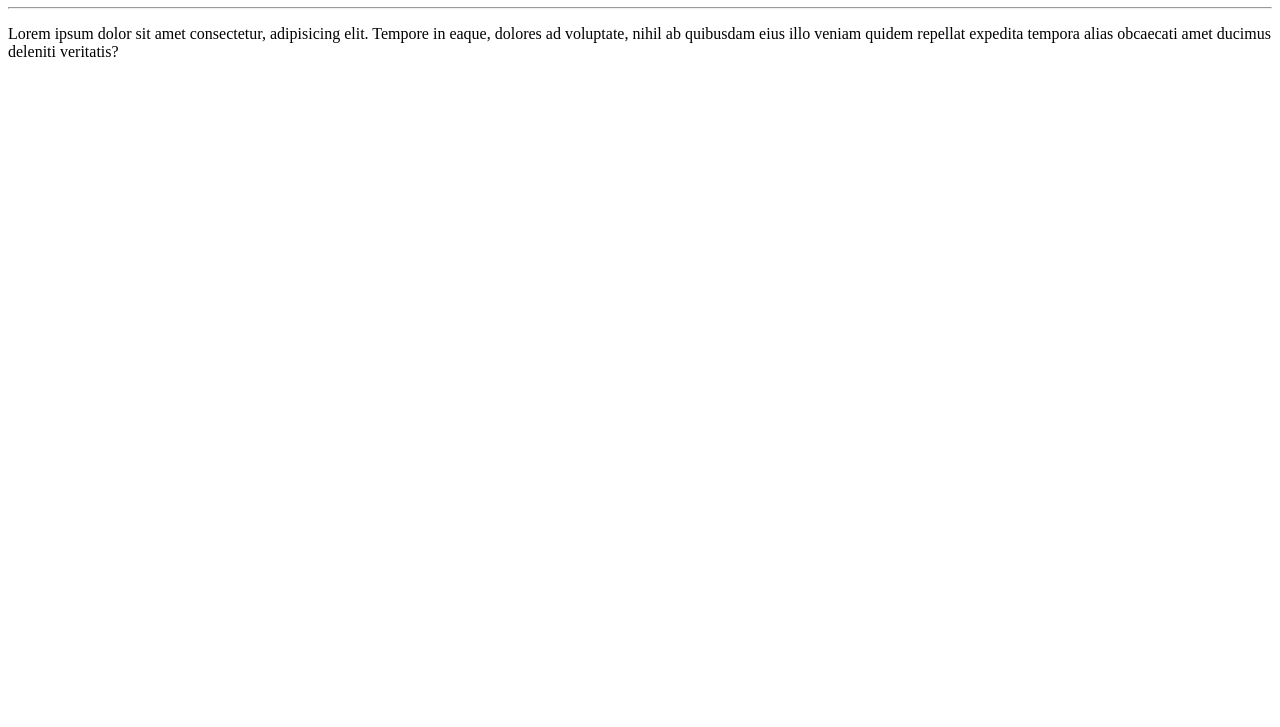
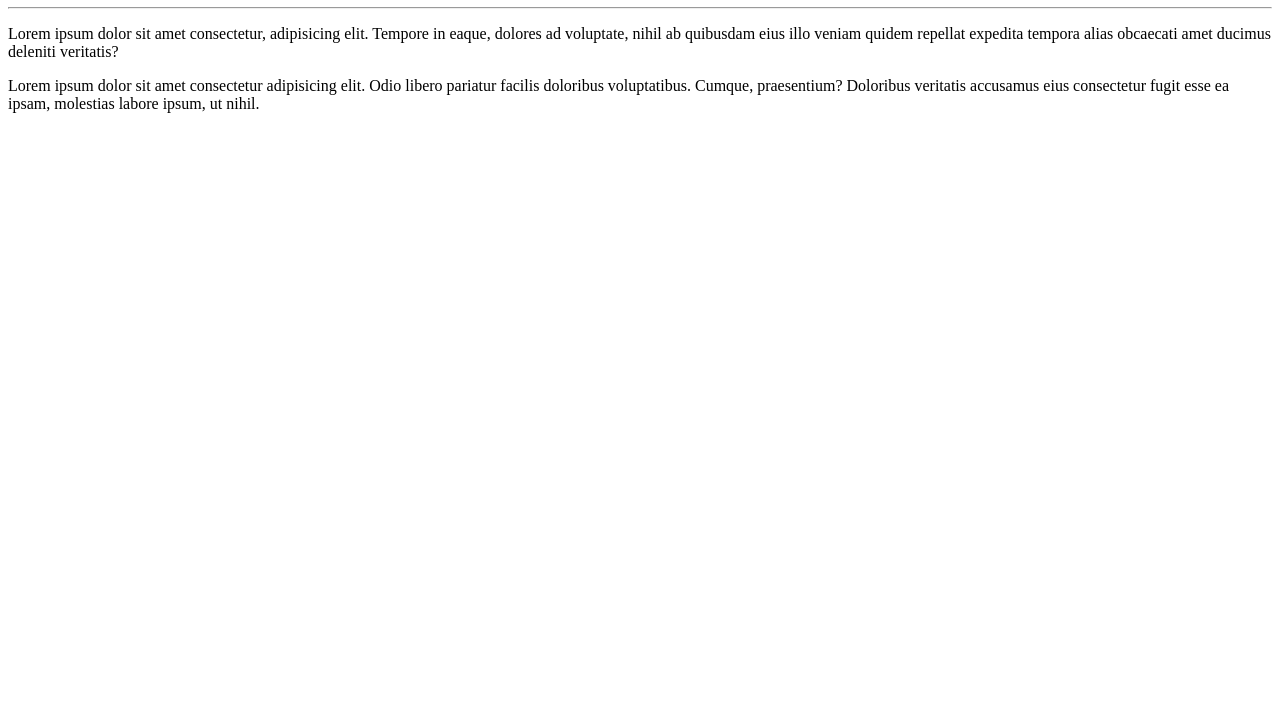
Before and after one commit to guilhermewillians/Ola-Mundo, a plain HTML site: page site-exemplo/index.html in a window 1280 px wide. Shown: the part 73-800 px from the top of the page. Drawn offline with Linux system fonts and the light colour scheme.

Commit message:
adicionei paragrafo

```diff
--- a/site-exemplo/index.html
+++ b/site-exemplo/index.html
@@ -9,5 +9,6 @@
     <h1>olá, mundo</h1>
     <hr>
     <p>Lorem ipsum dolor sit amet consectetur, adipisicing elit. Tempore in eaque, dolores ad voluptate, nihil ab quibusdam eius illo veniam quidem repellat expedita tempora alias obcaecati amet ducimus deleniti veritatis?</p>
+    <p>Lorem ipsum dolor sit amet consectetur adipisicing elit. Odio libero pariatur facilis doloribus voluptatibus. Cumque, praesentium? Doloribus veritatis accusamus eius consectetur fugit esse ea ipsam, molestias labore ipsum, ut nihil.</p>
 </body>
 </html>
```
